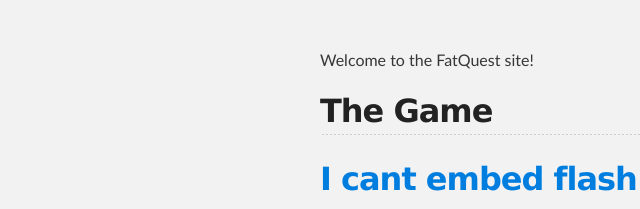
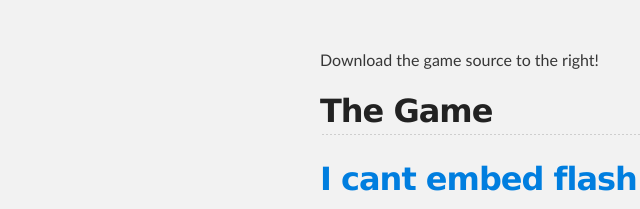
Before and after one commit to captain-god/FatQuest, a plain HTML site: page index.html in a window 1280 px wide. Shown: the part 212-421 px from the top of the page, 0-640 px from the left. Drawn offline with Linux system fonts and the light colour scheme.

Commit message:
Update index.html

```diff
--- a/index.html
+++ b/index.html
@@ -31,7 +31,7 @@
     <!-- MAIN CONTENT -->
     <div id="main_content_wrap" class="outer">
       <section id="main_content" class="inner">
-        <p>Welcome to the FatQuest site!</p>
+        <p>Download the game source to the right!</p>
 
 <h2>
 <a id="the-game" class="anchor" href="#the-game" aria-hidden="true"><span class="octicon octicon-link"></span></a>The Game</h2>
```
